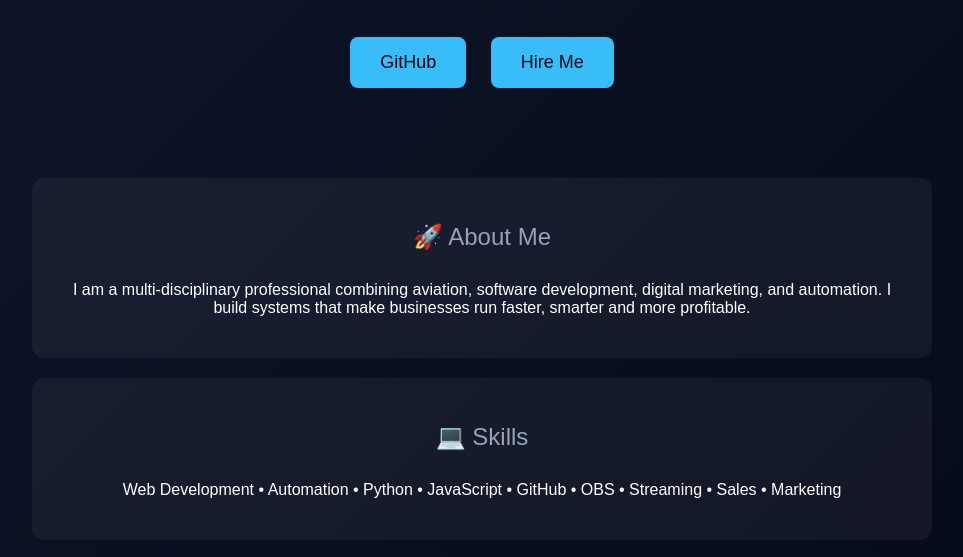
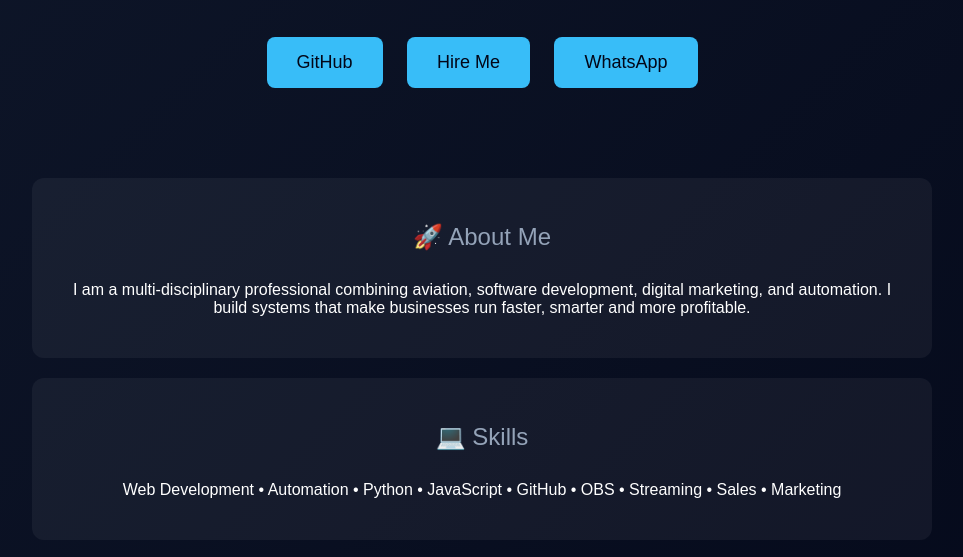
Before and after one commit to yasetcassola/portfolio, a plain HTML site: page index.html in a window 1280 px wide. Shown: the part 238-795 px from the top of the page, without its empty margins (158-1121 px from the left). Drawn offline with Linux system fonts and the light colour scheme.

Commit message:
Update index.html

```diff
--- a/index.html
+++ b/index.html
@@ -24,7 +24,9 @@
   <div>
     <button onclick="window.open('https://github.com/yasetcassola')">GitHub</button>
     <button onclick="window.location='mailto:yasetcassola30@gmail.com?subject=I need automation or web development'">Hire Me</button>
-  </div>
+    <button onclick="window.open('https://wa.me/18635359640')">WhatsApp</button>
+
+ </div>
 </header>
 
 <section>
```
